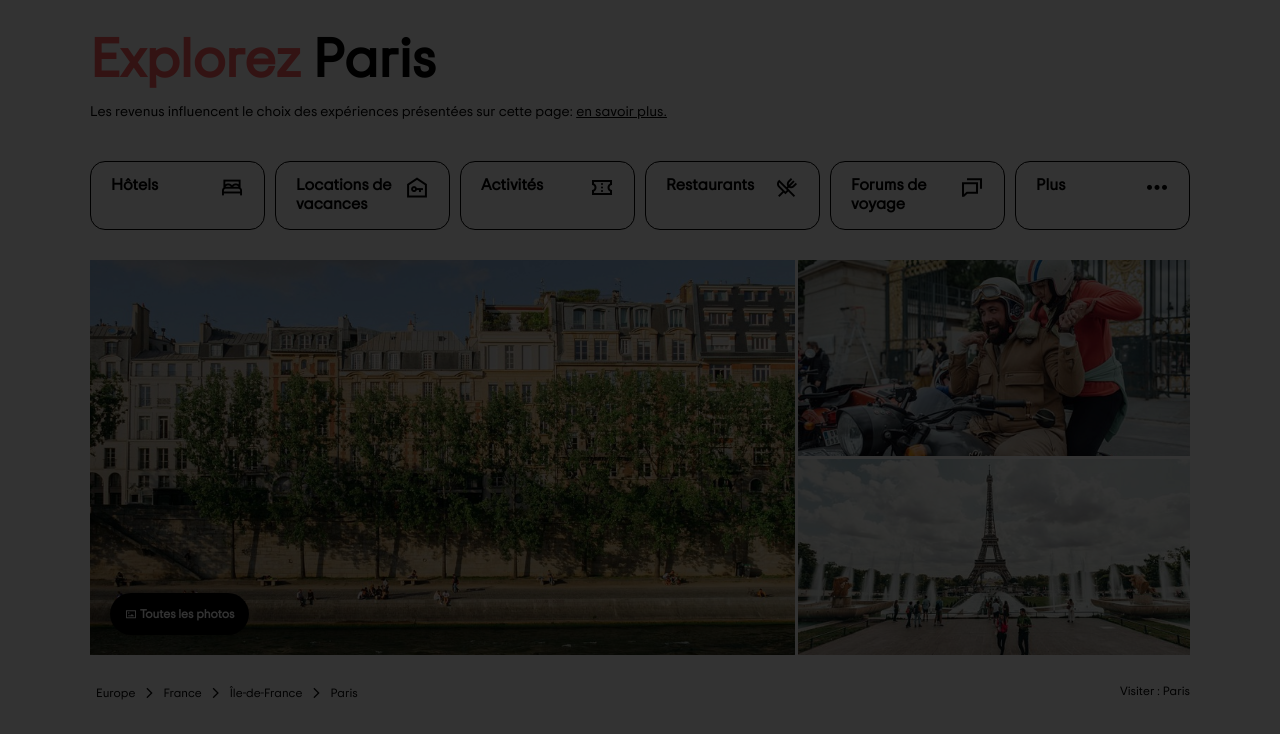
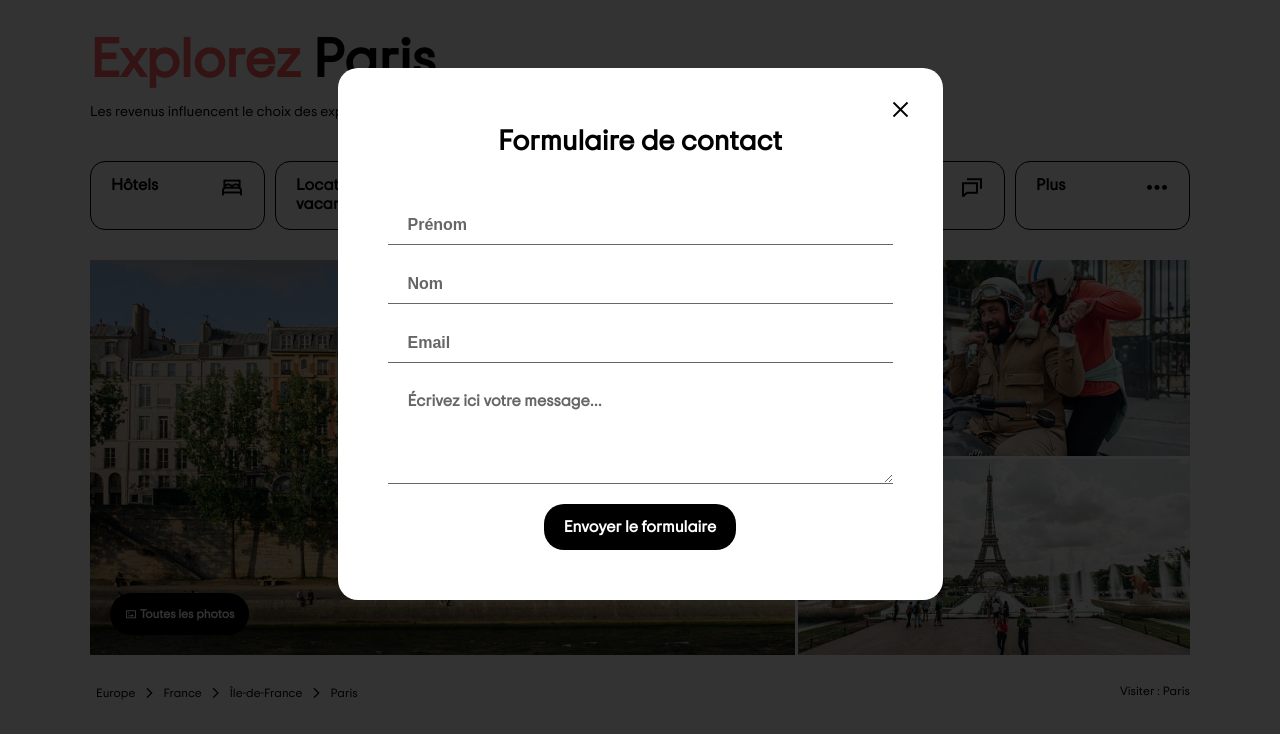
Before and after one commit to NicolasGenevieve/tripadvisor-demo, a plain HTML site: page index.html in a window 1280 px wide. Both pictures are taken after a click on the button "Connectez-vous". Shown: the part 66-800 px from the top of the page. Drawn offline with Linux system fonts and the light colour scheme; files whose address does not match are found by name.

Commit message:
Finish Form

```diff
--- a/ASSETS/CSS/style.css
+++ b/ASSETS/CSS/style.css
@@ -9,7 +9,8 @@
 /* =============== GENERAL =============== */
 
 body,
-button {
+button,
+textarea {
   background-color: #ffffff;
   font-family: TS-Reg, sans-serif;
 }
@@ -613,6 +614,8 @@ h7 {
 
 .modal-overlay {
   display: flex;
+  justify-content: center;
+  align-items: center;
   background-color: rgba(0, 0, 0, 0.8);
   height: 100vh;
   width: 100vw;
@@ -628,6 +631,90 @@ h7 {
 
 .disable-scroll {
   overflow: hidden;
+}
+
+.form-div {
+  background-color: white;
+  /* border: 2px solid red; */
+  margin: 0 auto;
+  display: flex;
+  flex-direction: column;
+  border-radius: 20px;
+  justify-content: center;
+  align-items: center;
+}
+
+.form-div > div {
+  padding: 20px 50px;
+  display: flex;
+  justify-content: center;
+  flex-direction: column;
+  position: relative;
+}
+
+.form-title {
+  display: flex;
+  justify-content: center;
+  padding: 20px 20px;
+  font-size: 28px;
+  font-weight: bold;
+  margin-bottom: 30px;
+  margin-top: 20px;
+}
+
+form {
+  display: flex;
+  justify-content: center;
+  flex-direction: column;
+  align-items: center;
+  gap: 20px;
+}
+
+.input-class {
+  width: 100%;
+  border: none;
+  border-bottom: #666 1px solid;
+  font-size: 16px;
+  font-weight: bold;
+  padding: 10px 20px;
+  color: black;
+}
+
+.input-class::placeholder {
+  font-size: 16px;
+  border: none;
+  font-weight: bold;
+  font-family: inherit;
+  color: #666;
+}
+
+.input-class:focus {
+  outline: none;
+  border-bottom: 2px solid black;
+}
+
+.submit {
+  font-size: 16px;
+  border: none;
+  font-weight: bold;
+  font-family: inherit;
+  background-color: black;
+  color: white;
+  padding: 15px 20px;
+  border-radius: 20px;
+  margin-bottom: 30px;
+}
+
+.submit:hover {
+  background-color: var(--grey);
+}
+
+.cross {
+  position: absolute;
+  top: 30px;
+  right: 30px;
+  font-size: 24px;
+  font-weight: bold;
 }
 
 /* ============================================================================ */
--- a/ASSETS/JS/script.js
+++ b/ASSETS/JS/script.js
@@ -9,9 +9,11 @@ document.addEventListener("DOMContentLoaded", () => {
     body.classList.add("disable-scroll");
   });
 
-  modal.addEventListener("click", () => {
-    modal.classList.add("display-none");
-    body.classList.remove("disable-scroll");
+  modal.addEventListener("click", (e) => {
+    if (e.target === modal) {
+      modal.classList.add("display-none");
+      body.classList.remove("disable-scroll");
+    }
   });
 
   window.addEventListener("scroll", () => {
--- a/index.html
+++ b/index.html
@@ -796,6 +796,50 @@
     <!-- --------------- MODAL ----------------- -->
     <!-- ======================================= -->
 
-    <div class="modal-overlay display-none"></div>
+    <div class="modal-overlay display-none">
+      <div class="form-div">
+        <div>
+          <div class="cross"><i class="icon-times"></i></div>
+          <div class="form-title"><p>Formulaire de contact</p></div>
+          <form>
+            <input
+              class="input-class"
+              type="text"
+              name="firstname"
+              id="firstname"
+              placeholder="Prénom"
+            />
+            <input
+              class="input-class"
+              type="text"
+              name="name"
+              id="name"
+              placeholder="Nom"
+            />
+            <input
+              class="input-class"
+              type="email"
+              name="email"
+              id="email"
+              placeholder="Email"
+            />
+            <textarea
+              class="input-class"
+              name="message"
+              id="message"
+              rows="5"
+              cols="50"
+              placeholder="Écrivez ici votre message..."
+            ></textarea>
+            <input
+              class="submit"
+              type="submit"
+              value="Envoyer le formulaire"
+              id="submit-btn"
+            />
+          </form>
+        </div>
+      </div>
+    </div>
   </body>
 </html>
```
